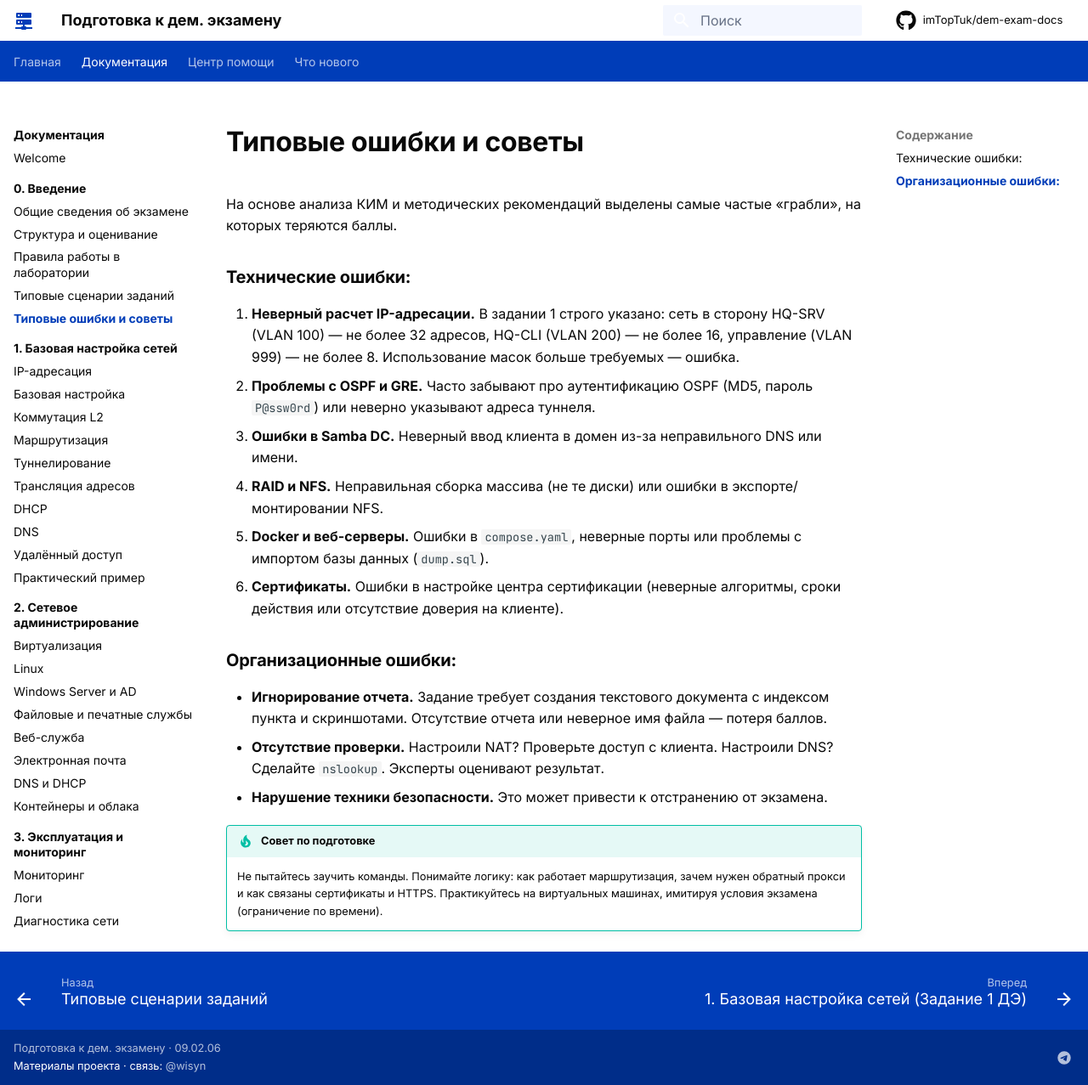
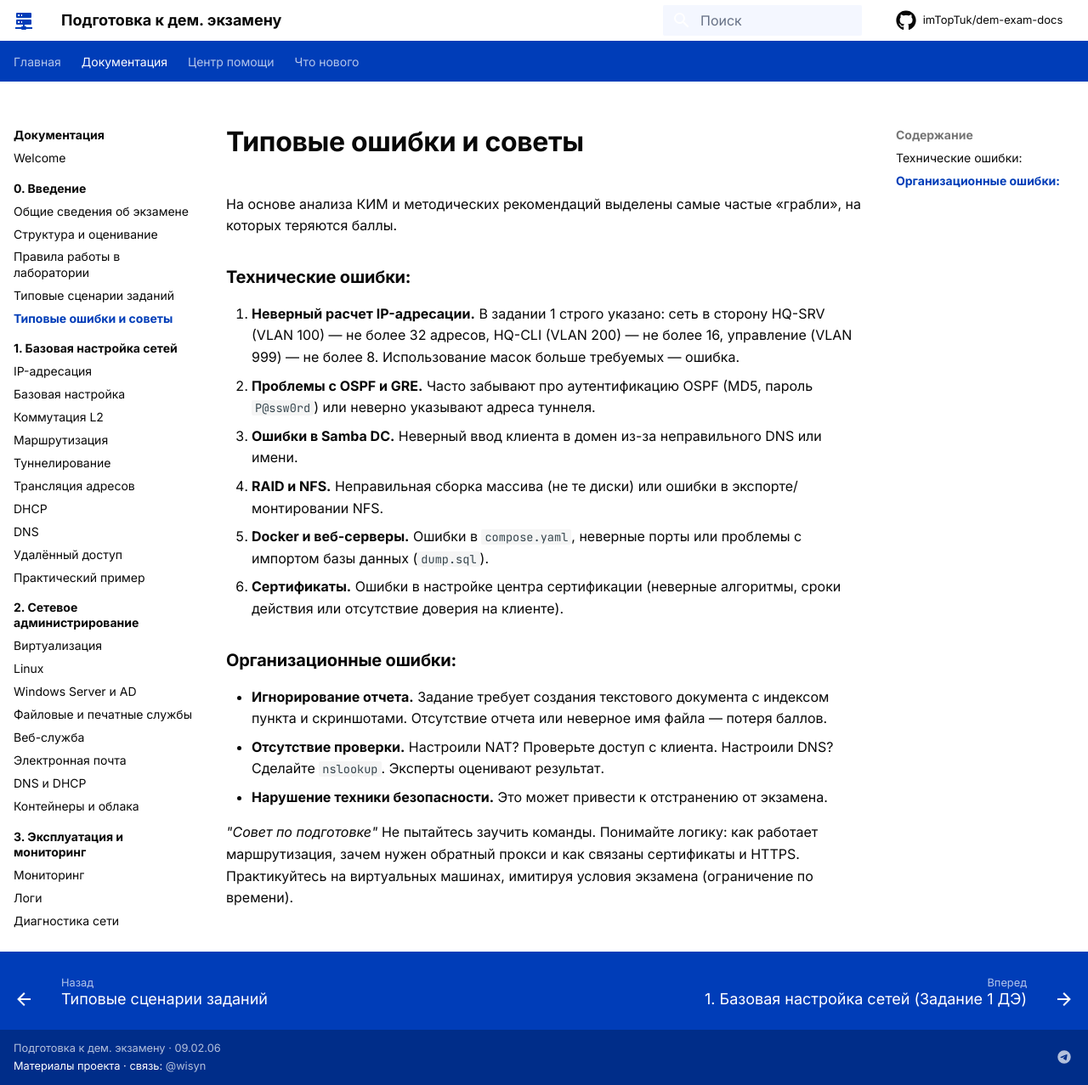
Before and after one commit to imTopTuk/dem-exam-docs, an MkDocs documentation site: the page built from docs/documentation/chapter-0/topic-05.md, in a window 1280 px wide and 1277 px high. Shown: the whole window at 85% size. Built offline with MkDocs 1.6.1 and Material for MkDocs 9.7.7, drawn with Linux system fonts in a browser that asks for light colours; comment, search, counter and statistics services are not loaded; part of the change alters nothing that is shown.

```diff
--- a/docs/documentation/chapter-0/topic-05.md
+++ b/docs/documentation/chapter-0/topic-05.md
@@ -17,5 +17,5 @@
 - **Отсутствие проверки.** Настроили NAT? Проверьте доступ с клиента. Настроили DNS? Сделайте `nslookup`. Эксперты оценивают результат.
 - **Нарушение техники безопасности.** Это может привести к отстранению от экзамена.
 
-!!! tip "Совет по подготовке"
-    Не пытайтесь заучить команды. Понимайте логику: как работает маршрутизация, зачем нужен обратный прокси и как связаны сертификаты и HTTPS. Практикуйтесь на виртуальных машинах, имитируя условия экзамена (ограничение по времени).
+*"Совет по подготовке"*
+Не пытайтесь заучить команды. Понимайте логику: как работает маршрутизация, зачем нужен обратный прокси и как связаны сертификаты и HTTPS. Практикуйтесь на виртуальных машинах, имитируя условия экзамена (ограничение по времени).
```
